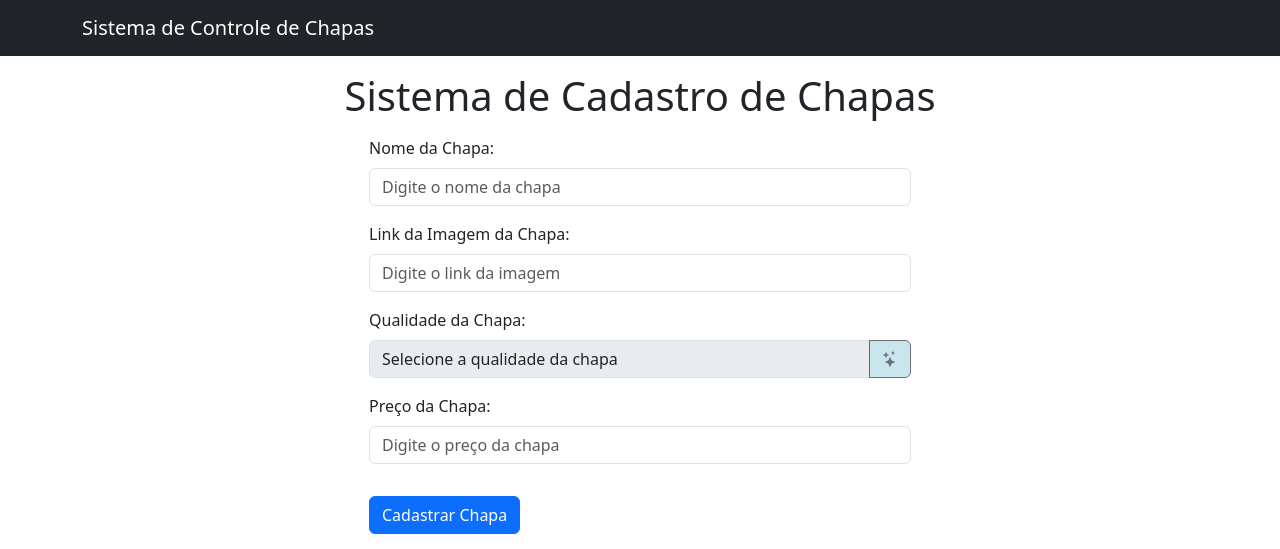
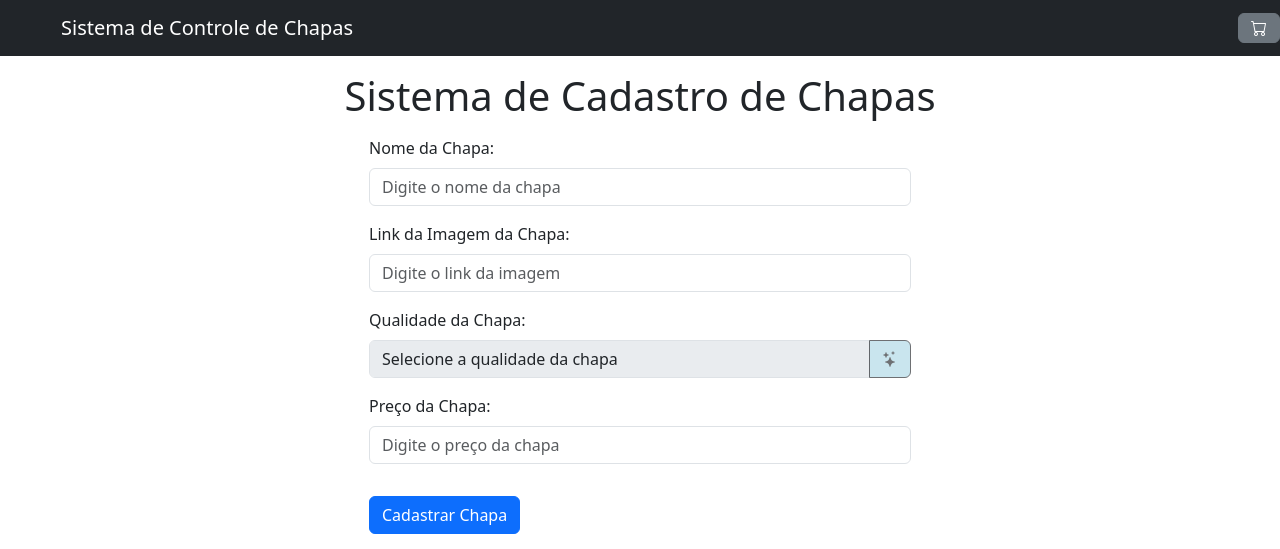
Before and after one commit to EduardoAlmeidaBR03/QUALIGRAN-FRONT, a Node server app: page /chapas/Cadastrar in a window 1280 px wide. Shown: the top 549 px of the page. Run offline with Node 20, Linux system fonts and the light colour scheme; some libraries are stand-ins or nearby versions.

Commit message:
Add Carrinho na Navbar

```diff
--- a/views/layouts/main.handlebars
+++ b/views/layouts/main.handlebars
@@ -21,10 +21,9 @@
       href="https://cdnjs.cloudflare.com/ajax/libs/bootstrap-icons/1.10.5/font/bootstrap-icons.min.css"
     />
 
-    {{! ARQUIVOS LOCAL }}
-    {{!-- <link rel="stylesheet" href="css/styles.css" /> --}}
     <title>Sistema de Controle de Chapas</title>
   </head>
+
   <body id="body-mobile">
     {{!-- Verificação para esconder a navbar se estiver na página de login --}}
     {{#unless isLogin}}
@@ -35,6 +34,9 @@
           <li class="nav-item"></li>
         </ul>
       </div>
+      <a href="/carrinho/listar" class="btn btn-secondary">
+        <i class="bi bi-cart"></i>
+      </a>
     </nav>
     {{/unless}}
 
```
